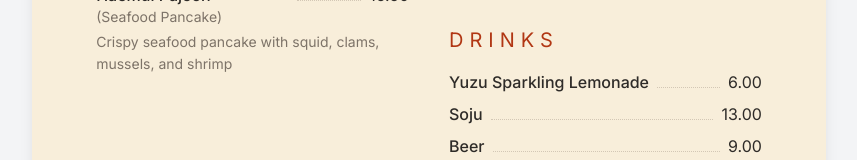
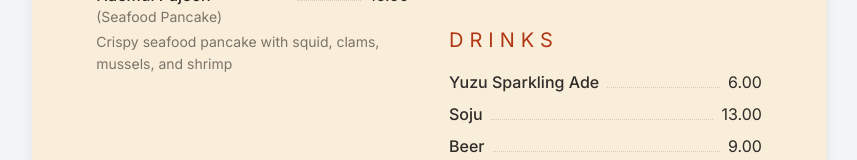
Before and after one commit to tnyprk/eat-olchi, a React (Vite) app: page /menu in a window 1280 px wide. Shown: the part 1245-1405 px from the top of the page, without its empty margins (211-1068 px from the left). Built offline with nearby package versions, Linux system fonts and the light colour scheme.

Commit message:
update yuzu sparking lemondade to ade

```diff
--- a/src/data/menuData.js
+++ b/src/data/menuData.js
@@ -128,7 +128,7 @@ export const menuData = {
   ],
 
   drinks: [
-    { name: "Yuzu Sparkling Lemonade", price: "6.00" },
+    { name: "Yuzu Sparkling Ade", price: "6.00" },
     { name: "Soju", price: "13.00" },
     { name: "Beer", price: "9.00" },
     { name: "Soft Drinks & Water", price: "3.00" },
```
